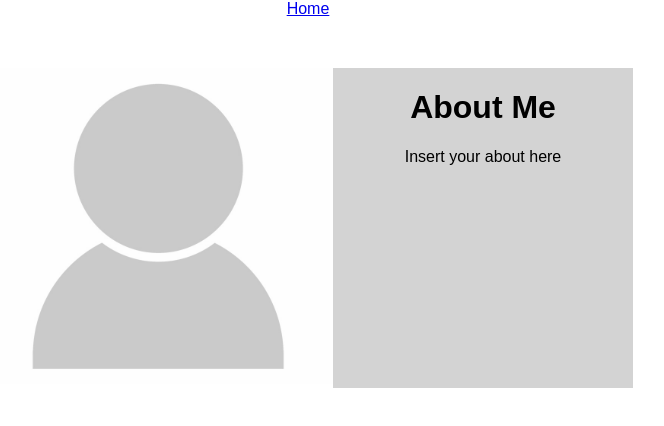
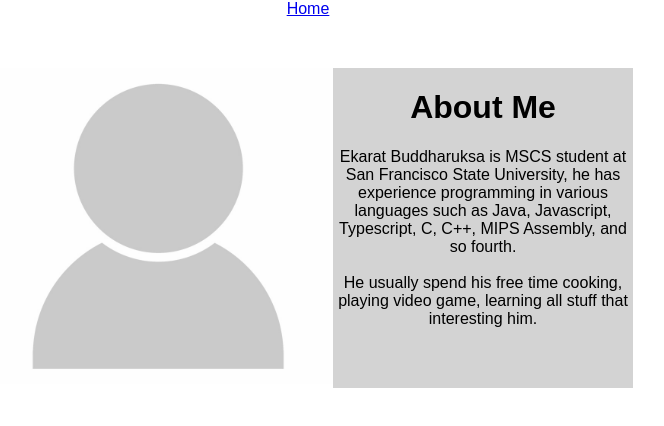
Before and after one commit to benztimm/csc648-03-fa22-team04, a React (Create React App) app in the folder application/frontend/: page /ekarat in a window 1280 px wide. Shown: the top 426 px of the page, without its empty margins (332-996 px from the left). Built offline with nearby package versions, Linux system fonts and the light colour scheme.

Commit message:
About me Ekarat.js completed

```diff
--- a/application/frontend/src/components/pages/Ekarat.js
+++ b/application/frontend/src/components/pages/Ekarat.js
@@ -20,7 +20,11 @@ const Ekarat = () => {
         </div>
         <div className="about">
           <h1>About Me</h1>
-          Insert your about here
+          Ekarat Buddharuksa is MSCS student at San Francisco State University,
+          he has experience programming in various languages such as Java,
+          Javascript, Typescript, C, C++, MIPS Assembly, and so fourth.
+          <br></br><br></br>
+          He usually spend his free time cooking, playing video game, learning all stuff that interesting him.
         </div>
       </div>
     </div>
```
